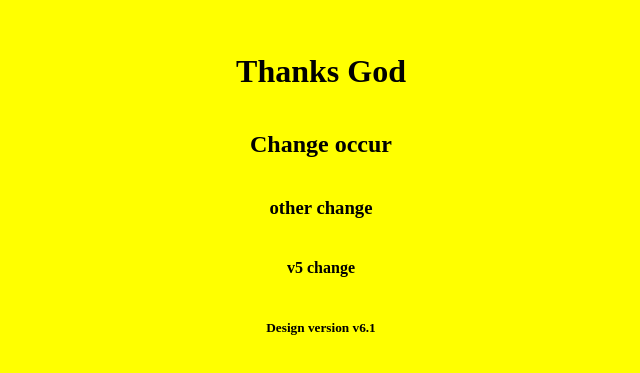
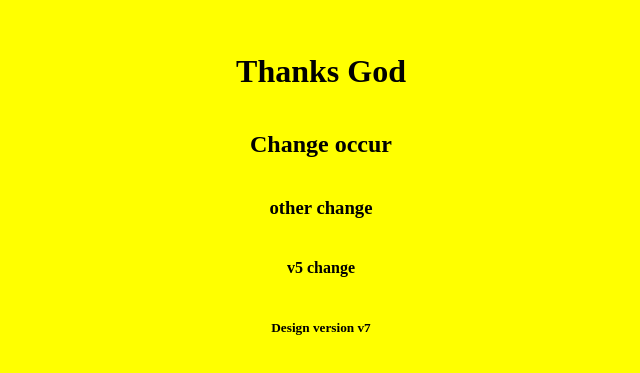
Before and after one commit to debasish39/git_concept, a plain HTML site: page index.html in a window 1280 px wide. Shown: the part 213-586 px from the top of the page, 319-959 px from the left. Drawn offline with Linux system fonts and the light colour scheme.

Commit message:
7th version

```diff
--- a/index.html
+++ b/index.html
@@ -11,6 +11,6 @@
     <h2>Change occur</h2>
     <h3>other change</h3>
     <h4>v5 change</h4>
-    <h5>Design version v6.1</h5>
+    <h5>Design version v7</h5>
 </body>
 </html>
```
